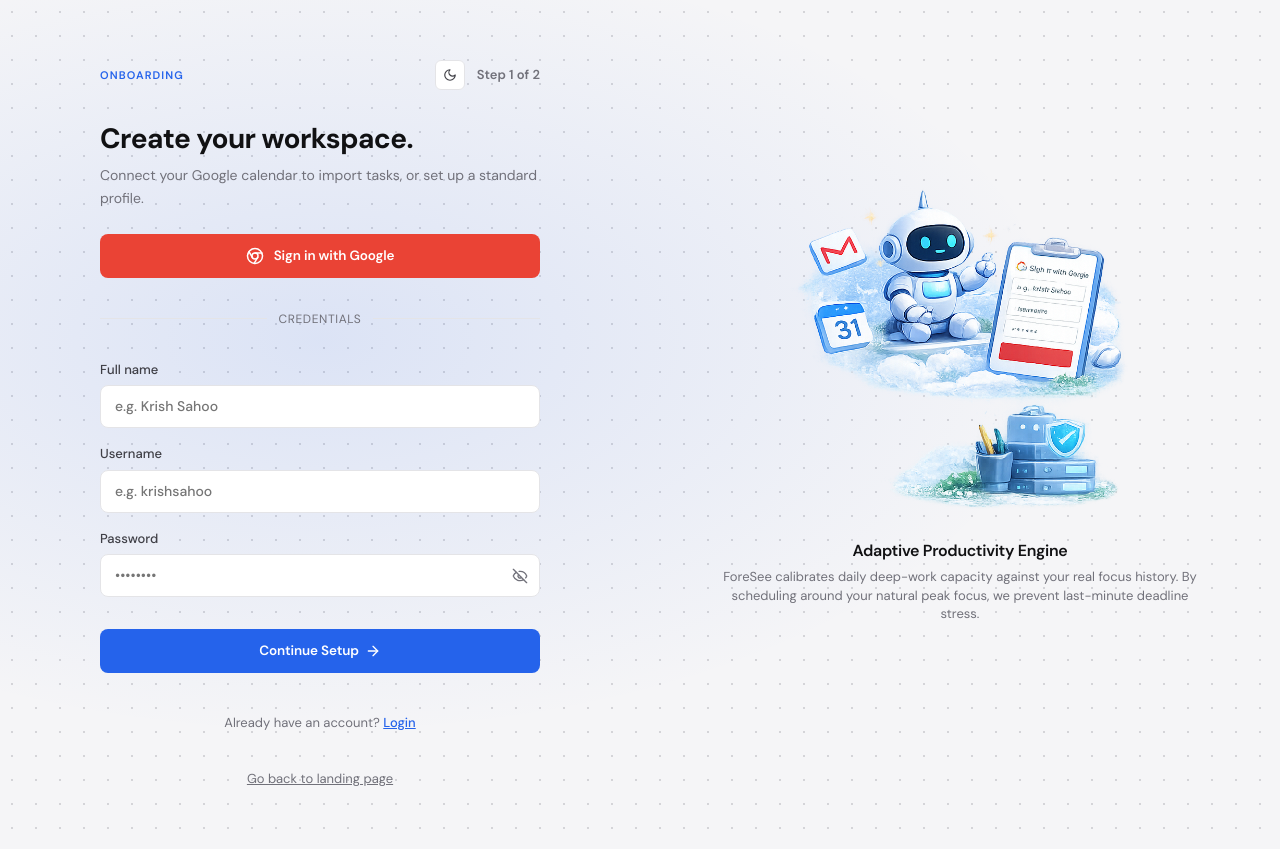
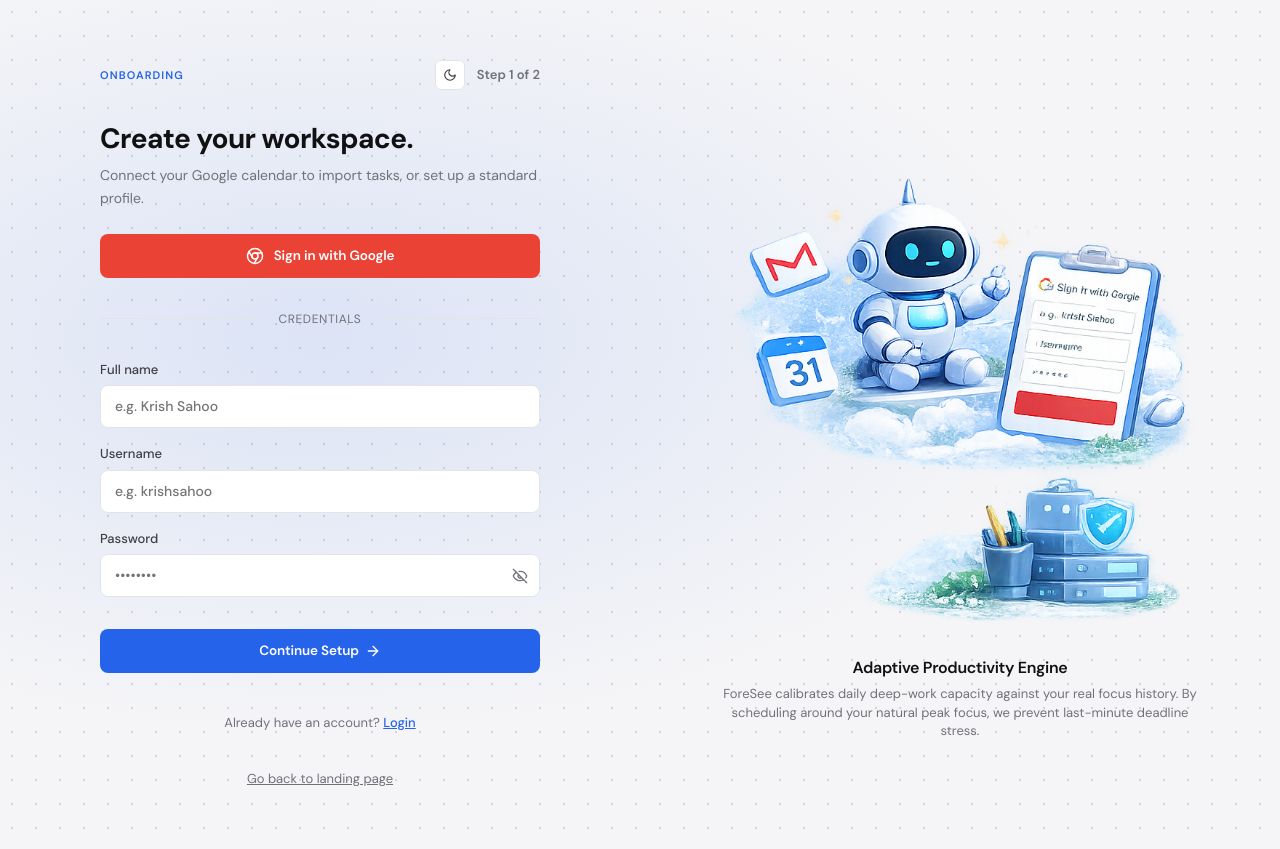
Before and after one commit to krishnasahoo11156/foresee, a Next.js app in the folder frontend/: page /onboarding in a window 1280 px wide. Built offline with nearby package versions, Linux system fonts and the light colour scheme; no server answers.

Commit message:
feat: implement login and onboarding pages with Google authentication and profile management

```diff
--- a/frontend/app/login/page.tsx
+++ b/frontend/app/login/page.tsx
@@ -130,6 +130,7 @@ export default function LoginPage() {
               borderRadius: "12px",
               objectFit: "contain",
               transition: "opacity 0.25s ease",
+              paddingTop: "40px"
             }}
           />
           <div style={{ marginTop: "24px", textAlign: "center" }}>
--- a/frontend/app/onboarding/page.tsx
+++ b/frontend/app/onboarding/page.tsx
@@ -363,11 +363,12 @@ export default function OnboardingPage() {
             alt="ForeSee Onboarding illustration"
             style={{
               maxWidth: "100%",
-              maxHeight: "340px",
+              maxHeight: "100%",
               height: "auto",
               borderRadius: "12px",
               objectFit: "contain",
               transition: "opacity 0.25s ease",
+              paddingTop: "100px"
             }}
           />
           <div style={{ marginTop: "24px", textAlign: "center" }}>
```
Also changed, not shown: 1 other file (tests, documents, lock files or other folders).
